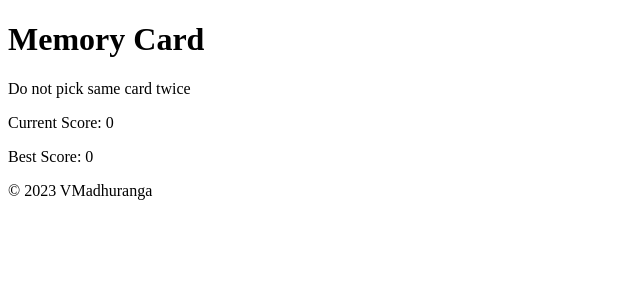
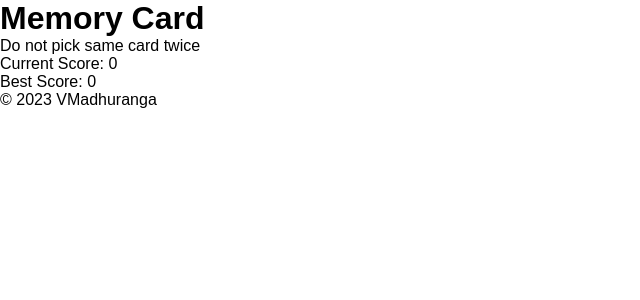
Before and after one commit to VMadhuranga/memory-card, a React (Vite) app: page / in a window 1280 px wide. Shown: the top 300 px of the page, without its empty margins (0-640 px from the left). Built offline with nearby package versions, Linux system fonts and the light colour scheme; no server answers.

Commit message:
Add styling to body and root element

```diff
--- a/src/index.css
+++ b/src/index.css
@@ -0,0 +1,15 @@
+* {
+  margin: 0;
+  padding: 0;
+  box-sizing: border-box;
+}
+
+body {
+  font-family: Arial, Helvetica, sans-serif;
+}
+
+#root {
+  height: 100vh;
+  display: flex;
+  flex-direction: column;
+}
```
